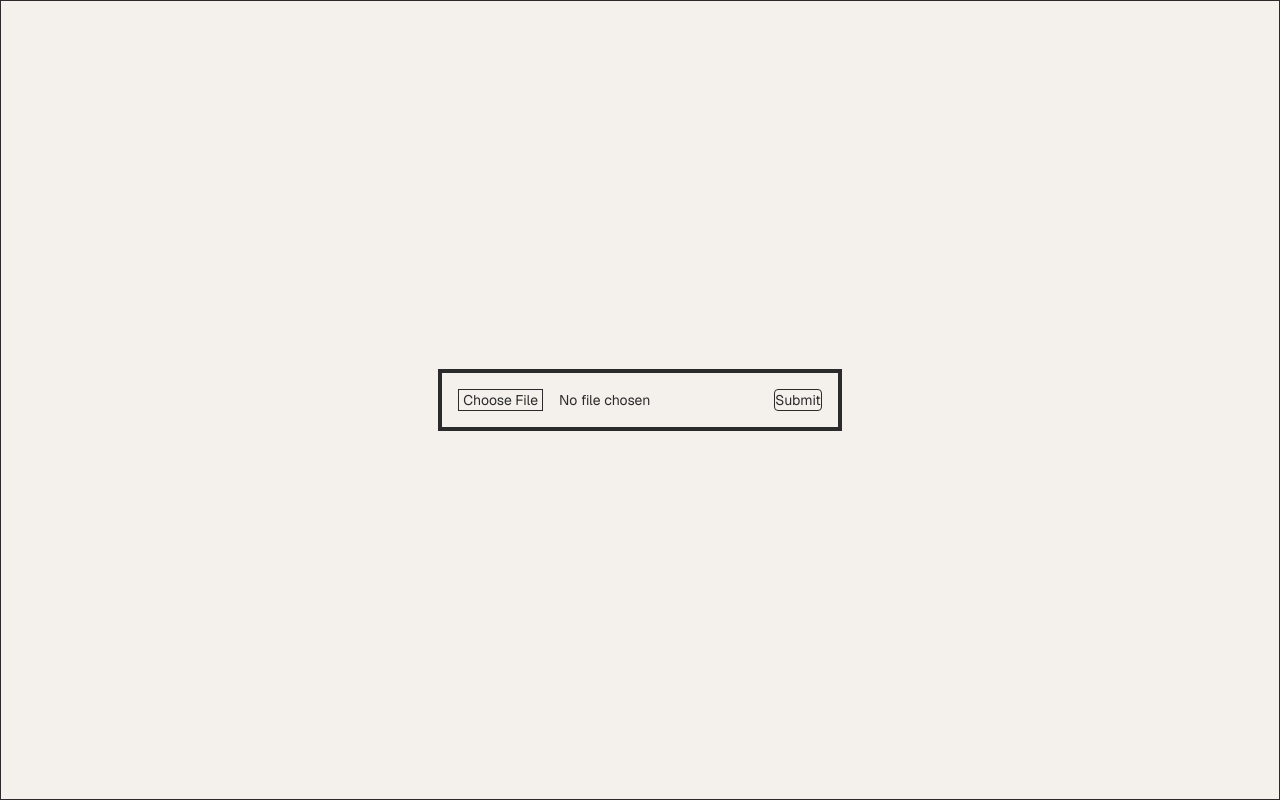
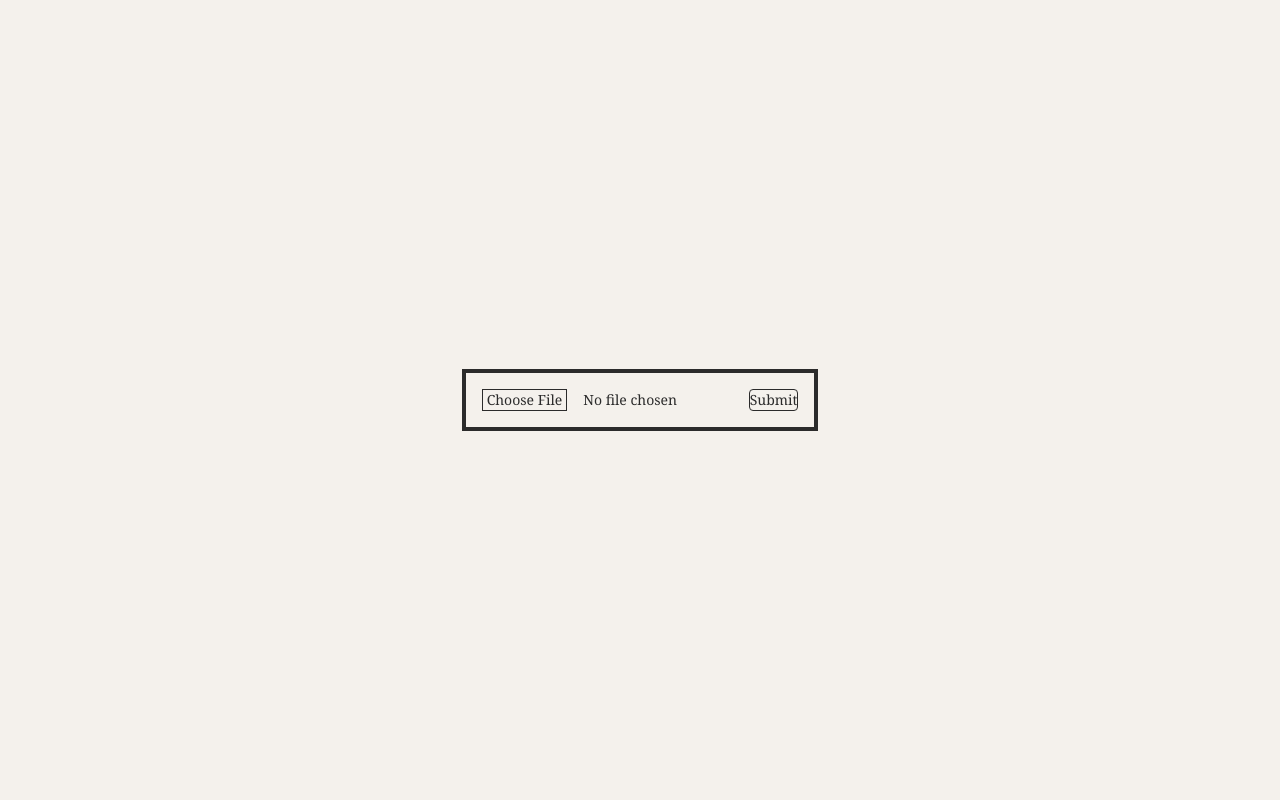
Before and after one commit to lemadavid1234/menu-decoder, a Next.js app in the folder client/: page / in a window 1280 px wide. Built offline with nearby package versions, Linux system fonts and the light colour scheme.

Commit message:
feat(frontend): switch to Noto Serif and Great Vibes font

```diff
--- a/client/src/app/globals.css
+++ b/client/src/app/globals.css
@@ -23,8 +23,9 @@ don't use CSS variables, their colors come from the CSS color-scheme property */
 
 
 @theme inline {
-  --font-sans: var(--font-geist-sans);
-  --font-mono: var(--font-geist-mono);
+  /* tailwind theme name: css variable */
+  --font-vibes: var(--font-great-vibes);
+  --font-serif: var(--font-noto-serif);
   --color-burgundy: var(--burgundy);
   --color-burgundy-dark: var(--burgundy-dark);
   --color-burgundy-tint: var(--burgundy-tint);
@@ -46,5 +47,5 @@ don't use CSS variables, their colors come from the CSS color-scheme property */
 body {
   background: var(--canvas);
   color: var(--ink);
-  font-family: Arial, Helvetica, sans-serif;
+  font-family: var(--font-noto-serif);
 }
--- a/client/src/app/layout.tsx
+++ b/client/src/app/layout.tsx
@@ -1,16 +1,9 @@
 import type { Metadata } from "next";
-import { Geist, Geist_Mono } from "next/font/google";
+import { Noto_Serif, Great_Vibes } from "next/font/google";
 import "./globals.css";
 
-const geistSans = Geist({
-  variable: "--font-geist-sans",
-  subsets: ["latin"],
-});
-
-const geistMono = Geist_Mono({
-  variable: "--font-geist-mono",
-  subsets: ["latin"],
-});
+const notoSerif = Noto_Serif({ variable: "--font-noto-serif", subsets: ['latin'], weight: ['400', '600', '700']})
+const greatVibes = Great_Vibes({ variable: "--font-great-vibes", subsets: ['latin'], weight: '400'})
 
 export const metadata: Metadata = {
   title: "Menu Decoder",
@@ -22,7 +15,7 @@ export default function RootLayout({ children }: LayoutProps<"/">) {
   return (
     <html
       lang="en"
-      className={`${geistSans.variable} ${geistMono.variable} h-full antialiased`}
+      className={`${notoSerif.variable} ${greatVibes.variable} h-full antialiased`}
     >
       <body className="min-h-full flex flex-col">
         {children}
--- a/client/src/app/page.tsx
+++ b/client/src/app/page.tsx
@@ -2,7 +2,7 @@ import UploadForm from "./upload-form";
 
 export default function Home() {
   return (
-    <div className="flex flex-col flex-1 items-center justify-center font-sans border border-foreground">
+    <div className="flex flex-col flex-1 items-center justify-center">
 
       <UploadForm />
 
```
